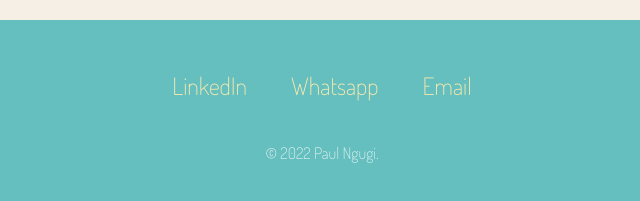
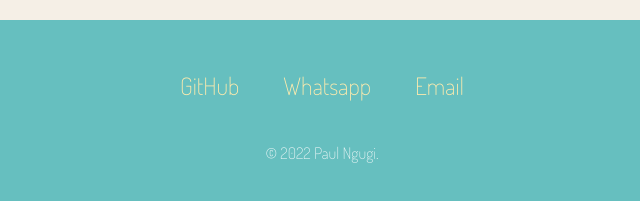
Before and after one commit to Paul-ike/old-portfolio, a plain HTML site: page index.html in a window 1280 px wide. Shown: the part 2868-3069 px from the top of the page, 318-958 px from the left. Drawn offline with nearby package versions, Linux system fonts and the light colour scheme.

Commit message:
added github link

```diff
--- a/index.html
+++ b/index.html
@@ -61,7 +61,7 @@
 
     <div class="bottom-container">
         <!--<img class="LinkedIn" src="https://cdn-icons-png.flaticon.com/128/3128/3128329.png" alt="linkedin-img">-->
-        <a class="footer-link" href="https://www.linkedin.com/in/paul-ngugi-829973257/">LinkedIn</a>
+        <a class="footer-link" href="https://github.com/Paul-ike">GitHub</a>
         <!--<img class="twitter" src="https://cdn-icons-png.flaticon.com/128/3128/3128310.png" alt="twitter-img">-->
         <a class="footer-link" href="https://wa.me/+254718741382">Whatsapp</a>
         <a class="footer-link" href="mailto:paul.ngugi@student.moringaschool.com">Email</a>
```
